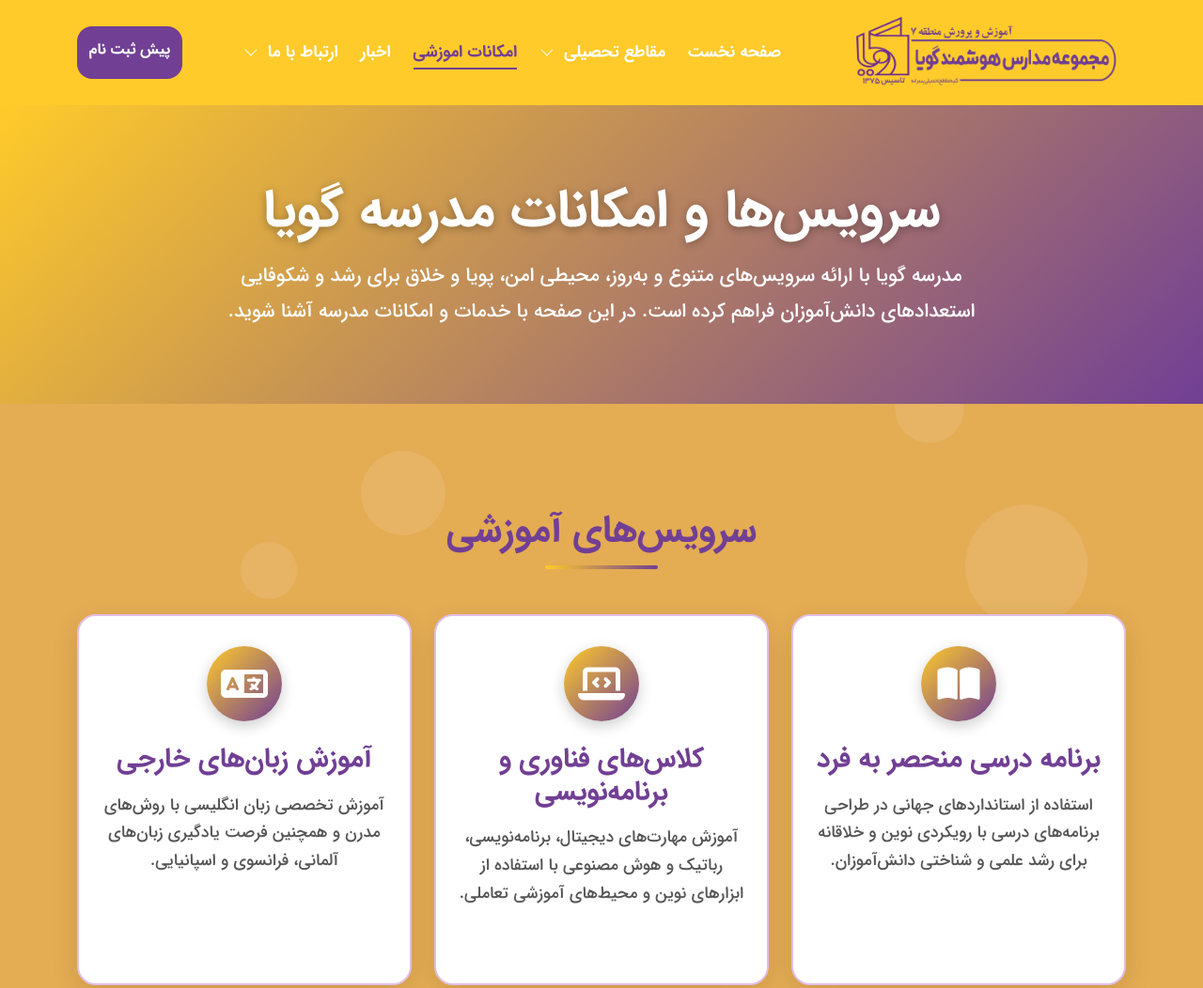
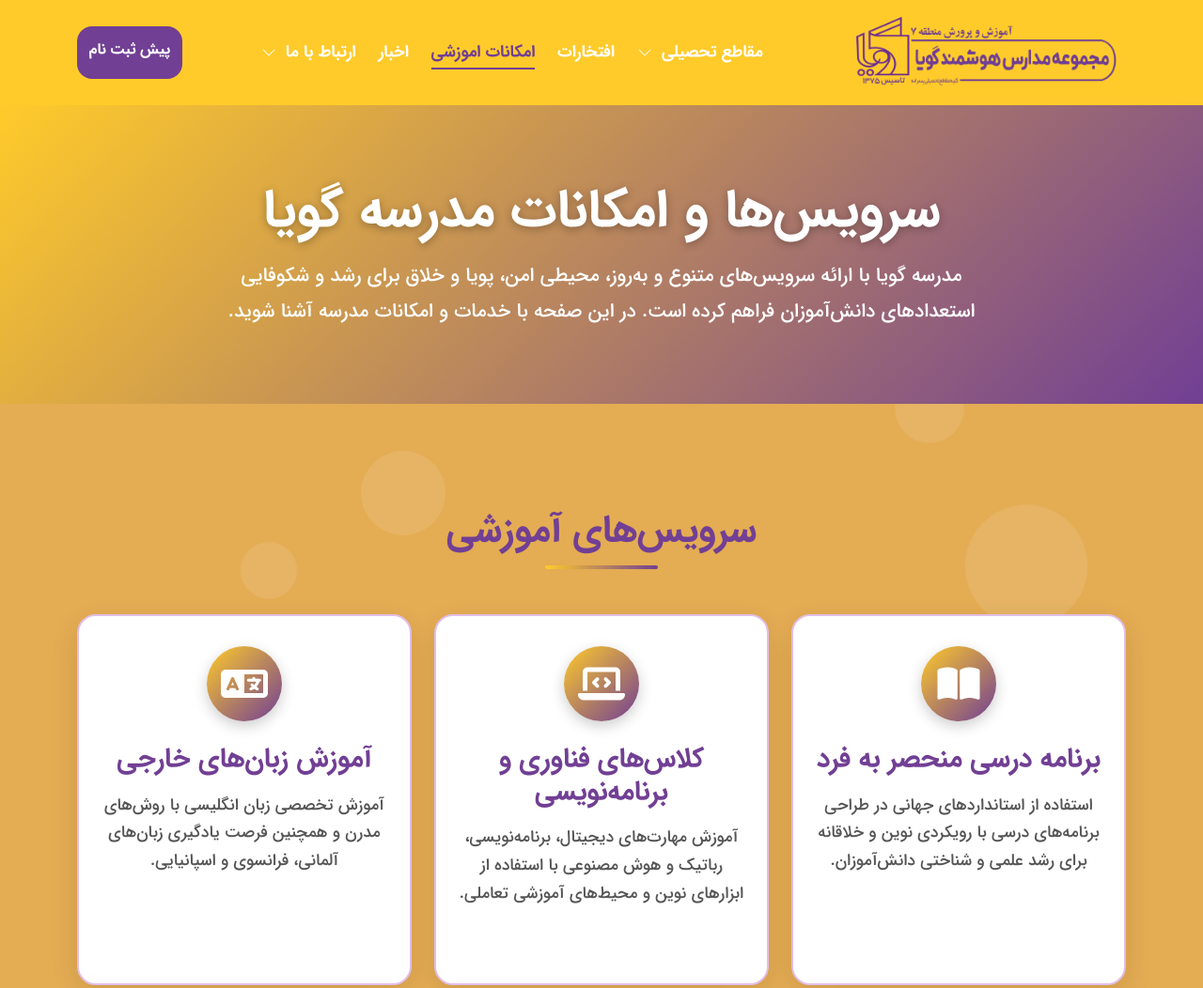
Before and after one commit to tahaam20/maybe, a website: page project/services.html in a window 1280 px wide. Shown: the top 1052 px of the page at 94% size. Drawn offline with nearby package versions, Linux system fonts and the light colour scheme.

Commit message:
update project

```diff
--- a/project/services.html
+++ b/project/services.html
@@ -34,7 +34,6 @@
                     <img src="/project/images/IMG_0718.webp" alt="لوگو" class="app-logo_Img" />
                 </a>
                 <ul class="menu">
-                    <li><a href="/index.html">صفحه نخست</a></li>
                     <li class="menu-item dropdown">
                         <a href="#">مقاطع تحصیلی
                             <svg class="chevron-down" xmlns="http://www.w3.org/2000/svg" width="16" height="16" fill="currentColor" viewBox="0 0 16 16">
@@ -48,6 +47,7 @@
                             <li><a href="#">متوسطه دوم</a></li>
                         </ul>
                     </li>
+                    <li><a href="/project/champ.html">افتخارات</a></li>
                     <li><a href="/project/services.html" class="active">امکانات اموزشی</a></li>
                     <li><a href="/project/blog.html">اخبار</a></li>
                     <li class="menu-item dropdown">
```
Also changed, not shown: index.html (+2 -2 lines).
